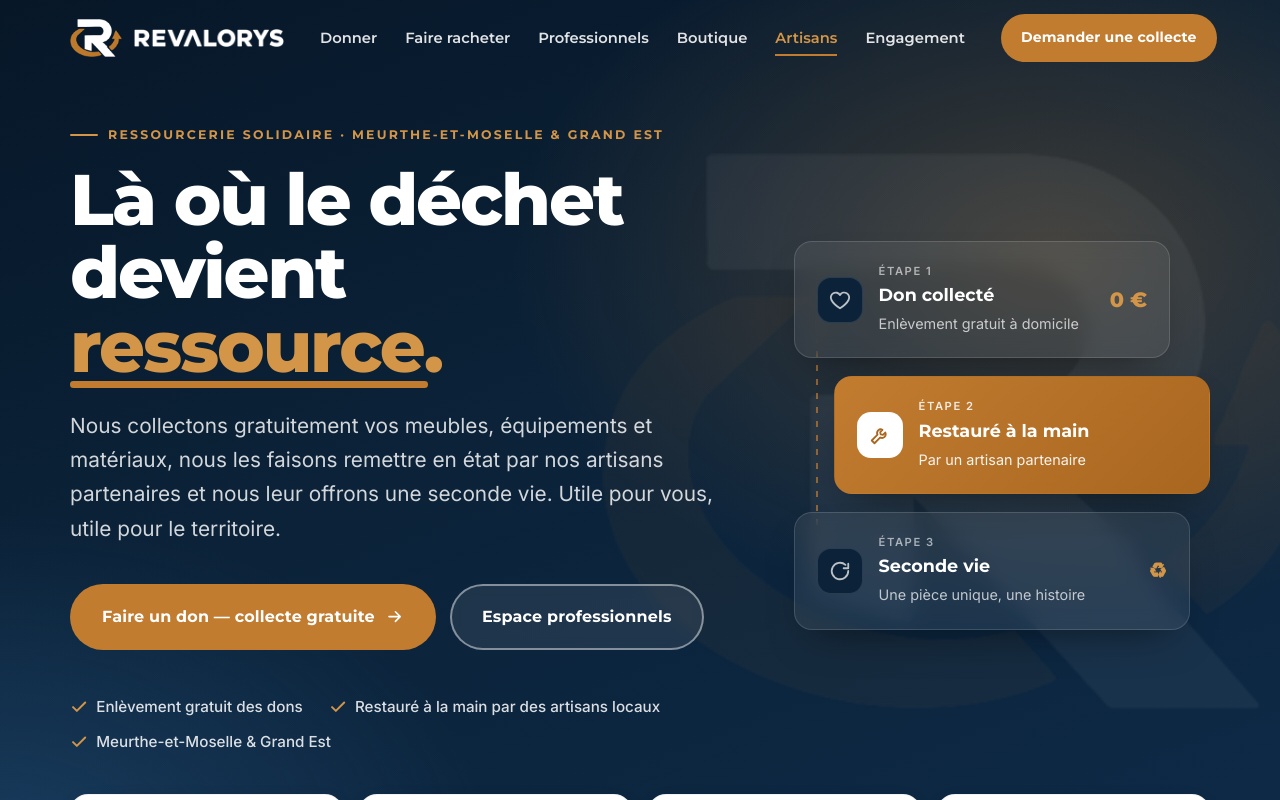
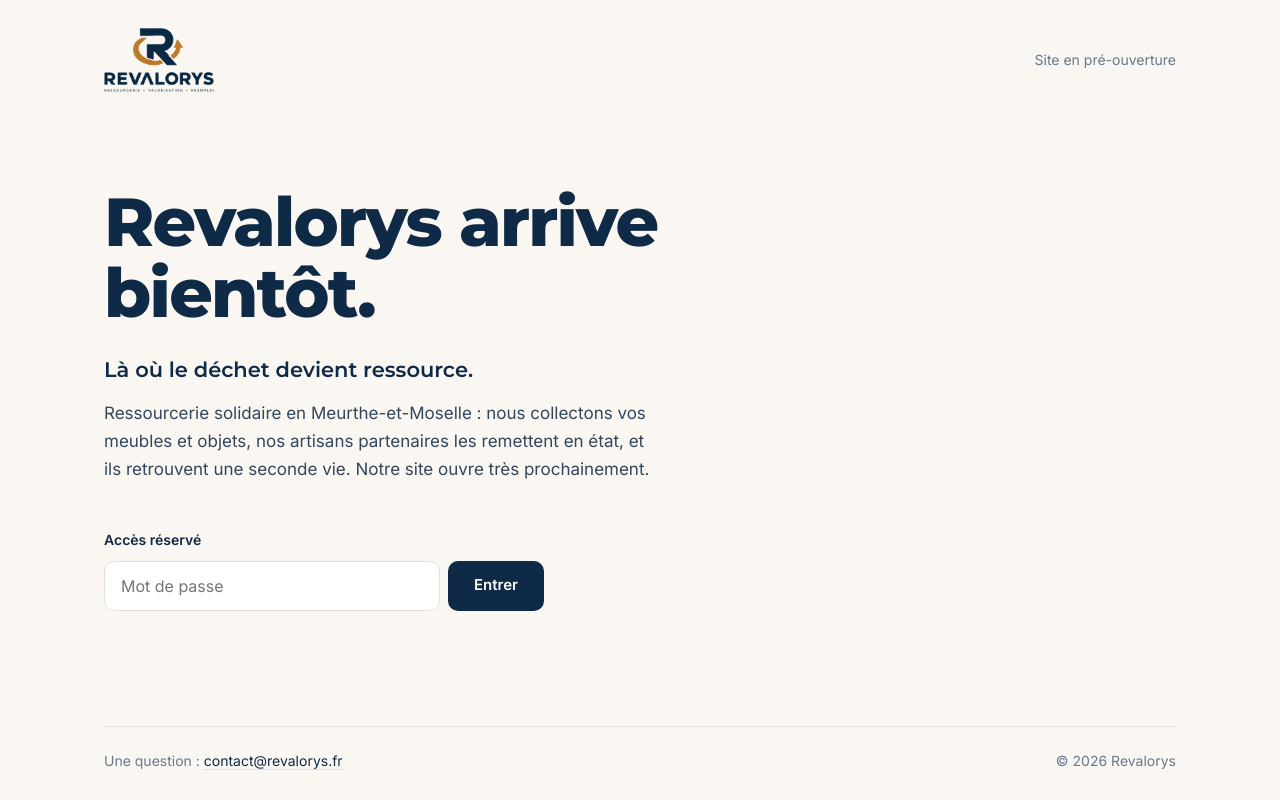
Before and after one commit to thprivateadvisory-sudo/REVALORYS-, a plain HTML site: page index.html in a window 1280 px wide. Shown: the top 800 px of the page. Drawn offline with Linux system fonts and the light colour scheme.

Commit message:
Page d'attente « arrive bientôt » protégée par mot de passe
Co-Authored-By: Claude Opus 5.5 <noreply@anthropic.com>
Claude-Session: https://claude.ai/code/session_014UmVBk3h6ZTW6THbtFb3Em

```diff
--- a/404.html
+++ b/404.html
@@ -3,6 +3,7 @@
 <head>
   <meta charset="utf-8">
   <meta name="viewport" content="width=device-width, initial-scale=1">
+  <script src="assets/js/gate.js"></script>
   <title>Page introuvable — REVALORYS</title>
   <meta name="robots" content="noindex, follow">
   <meta name="theme-color" content="#0E2A47">
--- /dev/null
+++ b/assets/js/gate.js
@@ -0,0 +1,158 @@
+/* ==========================================================================
+   Page d'attente « arrive bientôt » protégée par mot de passe.
+   Chargée en tout premier dans le <head> de chaque page.
+
+   - Pour CHANGER le mot de passe : remplacer HASH par l'empreinte SHA-256
+     du nouveau mot de passe (terminal : printf %s 'motdepasse' | sha256sum).
+     Les visiteurs déjà entrés devront saisir le nouveau.
+   - Pour LANCER officiellement le site : passer ENABLED à false
+     (ou retirer la ligne <script src="assets/js/gate.js"> des pages).
+
+   Note : c'est une protection côté navigateur, suffisante pour une
+   pré-ouverture, mais le contenu reste techniquement lisible dans le code
+   source. Ne pas y mettre d'informations confidentielles.
+   ========================================================================== */
+(function () {
+  var CONFIG = {
+    ENABLED: true,
+    HASH: "95c23ada75bc6fc8b0849ee719eb86f1c74510ed971aff8d557fc5a771b3ab6a",
+    KEY: "revalorys-gate-v2",
+    name: "Revalorys",
+    logo: '<img src="assets/img/logo-full.png" alt="Revalorys" width="640" height="374">',
+    tagline: "Là où le déchet devient ressource.",
+    text: "Ressourcerie solidaire en Meurthe-et-Moselle : nous collectons vos meubles et objets, nos artisans partenaires les remettent en état, et ils retrouvent une seconde vie. Notre site ouvre très prochainement.",
+    contact: "contact@revalorys.fr",
+    colors: { bg: "#FAF7F2", ink: "#0E2A47", text: "#33465B", muted: "#66788C", line: "#E4DED4", brand: "#0E2A47", brandDark: "#071728", accent: "#C17C30", error: "#A9661F" },
+    fonts: { head: '"Montserrat", system-ui, sans-serif', headWeight: 800, body: '"Inter", system-ui, -apple-system, "Segoe UI", sans-serif', brand: '"Montserrat", system-ui, sans-serif' },
+    radius: "10px"
+  };
+
+  if (!CONFIG.ENABLED) return;
+  var root = document.documentElement;
+  try { if (localStorage.getItem(CONFIG.KEY) === CONFIG.HASH) return; } catch (e) {}
+  try { if (sessionStorage.getItem(CONFIG.KEY) === CONFIG.HASH) return; } catch (e) {}
+
+  /* --- SHA-256 (synchrone, sans dépendance) --- */
+  function sha256(str) {
+    var K = [], H = [], p = 2, n = 0;
+    function frac(x) { return ((x - Math.floor(x)) * 4294967296) | 0; }
+    outer: while (n < 64) {
+      for (var f = 2; f * f <= p; f++) if (p % f === 0) { p++; continue outer; }
+      if (n < 8) H[n] = frac(Math.pow(p, 1 / 2));
+      K[n++] = frac(Math.pow(p, 1 / 3)); p++;
+    }
+    var bytes = unescape(encodeURIComponent(str)), words = [], l = bytes.length * 8, i, j;
+    for (i = 0; i < bytes.length; i++) words[i >> 2] |= bytes.charCodeAt(i) << (24 - (i % 4) * 8);
+    words[l >> 5] |= 0x80 << (24 - l % 32);
+    words[(((l + 64) >> 9) << 4) + 15] = l;
+    function r(x, s) { return (x >>> s) | (x << (32 - s)); }
+    for (i = 0; i < words.length; i += 16) {
+      var w = [], h = H.slice(0);
+      for (j = 0; j < 16; j++) w[j] = words[i + j] | 0;
+      for (j = 0; j < 64; j++) {
+        if (j >= 16) {
+          var a = w[j - 15], b = w[j - 2];
+          w[j] = (w[j - 16] + (r(a, 7) ^ r(a, 18) ^ (a >>> 3)) + w[j - 7] + (r(b, 17) ^ r(b, 19) ^ (b >>> 10))) | 0;
+        }
+        var t1 = h[7] + (r(h[4], 6) ^ r(h[4], 11) ^ r(h[4], 25)) + ((h[4] & h[5]) ^ (~h[4] & h[6])) + K[j] + (w[j] | 0);
+        var t2 = (r(h[0], 2) ^ r(h[0], 13) ^ r(h[0], 22)) + ((h[0] & h[1]) ^ (h[0] & h[2]) ^ (h[1] & h[2]));
+        h = [(t1 + t2) | 0].concat(h); h[4] = (h[4] + t1) | 0; h.pop();
+      }
+      for (j = 0; j < 8; j++) H[j] = (H[j] + h[j]) | 0;
+    }
+    var out = "";
+    for (i = 0; i < 8; i++) out += ("00000000" + (H[i] >>> 0).toString(16)).slice(-8);
+    return out;
+  }
+
+  /* --- Masquage immédiat du site (avant tout affichage) --- */
+  var c = CONFIG.colors, f = CONFIG.fonts;
+  var css =
+    "html.site-gated{background:" + c.bg + "}" +
+    "html.site-gated body{overflow:hidden!important}" +
+    "html.site-gated body>*:not(#site-gate){visibility:hidden!important}" +
+    "#site-gate{position:fixed;inset:0;z-index:2147483000;overflow-y:auto;background:" + c.bg + ";color:" + c.text + ";font-family:" + f.body + ";" +
+      "-webkit-font-smoothing:antialiased;transition:opacity .5s ease,visibility .5s ease}" +
+    "#site-gate.is-open{opacity:0;visibility:hidden}" +
+    "#site-gate .g-wrap{min-height:100%;max-width:1200px;margin:0 auto;padding:0 clamp(16px,5vw,64px);display:flex;flex-direction:column}" +
+    "#site-gate .g-top,#site-gate .g-bottom{display:flex;align-items:center;justify-content:space-between;gap:16px;flex-wrap:wrap}" +
+    "#site-gate .g-top{padding:28px 0}" +
+    "#site-gate .g-logo{display:flex;align-items:center;gap:12px;color:" + c.ink + "}" +
+    "#site-gate .g-logo svg{height:34px;width:auto;fill:" + c.brand + "}" +
+    "#site-gate .g-logo img{height:64px;width:auto}" +
+    "#site-gate .g-word{font-family:" + f.brand + ";font-weight:500;font-size:19px;letter-spacing:.22em;color:" + c.brand + "}" +
+    "#site-gate .g-status{font-size:14px;color:" + c.muted + "}" +
+    "#site-gate .g-main{flex:1;display:flex;flex-direction:column;justify-content:center;padding:48px 0 64px;max-width:680px}" +
+    "#site-gate .g-title{font-family:" + f.head + ";font-weight:" + f.headWeight + ";color:" + c.ink + ";font-size:clamp(38px,6.5vw,68px);line-height:1.04;letter-spacing:-.025em;margin:0 0 24px}" +
+    "#site-gate .g-tag{font-family:" + f.head + ";font-weight:600;color:" + c.brand + ";font-size:clamp(18px,2.4vw,21px);margin:0 0 12px}" +
+    "#site-gate .g-text{font-size:17px;line-height:1.65;margin:0 0 44px;max-width:560px}" +
+    "#site-gate .g-label{display:block;font-size:14px;font-weight:600;color:" + c.ink + ";margin:0 0 10px}" +
+    "#site-gate form{display:flex;gap:8px;max-width:440px}" +
+    "#site-gate input{flex:1;min-width:0;height:50px;padding:0 16px;font:inherit;font-size:16px;color:" + c.ink + ";background:#fff;" +
+      "border:1px solid " + c.line + ";border-radius:" + CONFIG.radius + ";outline:none;transition:border-color .2s}" +
+    "#site-gate input:focus{border-color:" + c.brand + "}" +
+    "#site-gate button{height:50px;padding:0 26px;font:inherit;font-weight:600;font-size:15px;color:#fff;background:" + c.brand + ";border:0;" +
+      "border-radius:" + CONFIG.radius + ";cursor:pointer;transition:background .2s}" +
+    "#site-gate button:hover{background:" + c.brandDark + "}" +
+    "#site-gate button:focus-visible,#site-gate input:focus-visible{outline:2px solid " + c.accent + ";outline-offset:2px}" +
+    "#site-gate .g-error{min-height:22px;margin:10px 0 0;font-size:14px;color:" + c.error + "}" +
+    "#site-gate .g-bottom{border-top:1px solid " + c.line + ";padding:22px 0 28px;font-size:14px;color:" + c.muted + "}" +
+    "#site-gate .g-bottom a{color:" + c.ink + ";text-decoration:none;border-bottom:1px solid " + c.line + "}" +
+    "#site-gate .g-bottom a:hover{border-color:" + c.ink + "}" +
+    "@media (max-width:520px){#site-gate form{flex-direction:column}#site-gate input{flex:none;width:100%}#site-gate button{width:100%}" +
+      "#site-gate .g-logo img{height:44px}#site-gate .g-main{padding:32px 0 48px}}" +
+    "@media (prefers-reduced-motion:reduce){#site-gate{transition:none}}";
+
+  root.classList.add("site-gated");
+  var style = document.createElement("style");
+  style.id = "site-gate-style";
+  style.textContent = css;
+  document.head.appendChild(style);
+
+  function esc(s) { return String(s).replace(/[&<>"]/g, function (m) { return { "&": "&amp;", "<": "&lt;", ">": "&gt;", '"': "&quot;" }[m]; }); }
+
+  function mount() {
+    var gate = document.createElement("div");
+    gate.id = "site-gate";
+    gate.setAttribute("role", "dialog");
+    gate.setAttribute("aria-modal", "true");
+    gate.setAttribute("aria-labelledby", "site-gate-title");
+    gate.innerHTML =
+      '<div class="g-wrap">' +
+        '<header class="g-top"><div class="g-logo">' + CONFIG.logo + '</div><span class="g-status">Site en pré-ouverture</span></header>' +
+        '<main class="g-main">' +
+          '<h1 class="g-title" id="site-gate-title">' + esc(CONFIG.name) + " arrive bientôt.</h1>" +
+          '<p class="g-tag">' + esc(CONFIG.tagline) + "</p>" +
+          '<p class="g-text">' + esc(CONFIG.text) + "</p>" +
+          '<label class="g-label" for="site-gate-pw">Accès réservé</label>' +
+          '<form novalidate>' +
+            '<input id="site-gate-pw" type="password" autocomplete="current-password" placeholder="Mot de passe" required>' +
+            '<button type="submit">Entrer</button>' +
+          "</form>" +
+          '<p class="g-error" role="alert" aria-live="polite"></p>' +
+        "</main>" +
+        '<footer class="g-bottom"><span>' +
+          (CONFIG.contact ? 'Une question : <a href="mailto:' + esc(CONFIG.contact) + '">' + esc(CONFIG.contact) + "</a>" : "") +
+          "</span><span>© " + new Date().getFullYear() + " " + esc(CONFIG.name) + "</span></footer>" +
+      "</div>";
+    document.body.appendChild(gate);
+
+    var form = gate.querySelector("form"), input = gate.querySelector("input"), error = gate.querySelector(".g-error");
+    form.addEventListener("submit", function (e) {
+      e.preventDefault();
+      if (sha256(input.value.trim()) === CONFIG.HASH) {
+        try { localStorage.setItem(CONFIG.KEY, CONFIG.HASH); } catch (err) {}
+        try { sessionStorage.setItem(CONFIG.KEY, CONFIG.HASH); } catch (err) {}
+        root.classList.remove("site-gated");
+        gate.classList.add("is-open");
+        setTimeout(function () { gate.remove(); style.remove(); }, 600);
+      } else {
+        error.textContent = "Mot de passe incorrect.";
+        input.select();
+      }
+    });
+  }
+
+  if (document.body) mount();
+  else document.addEventListener("DOMContentLoaded", mount);
+})();
--- a/index.html
+++ b/index.html
@@ -3,6 +3,7 @@
 <head>
   <meta charset="utf-8">
   <meta name="viewport" content="width=device-width, initial-scale=1">
+  <script src="assets/js/gate.js"></script>
   <title>Ressourcerie en Meurthe-et-Moselle — Collecte gratuite de meubles | REVALORYS</title>
   <meta name="description" content="Ressourcerie solidaire en Meurthe-et-Moselle (Nancy, Lunéville, Toul…) : enlèvement gratuit de meubles et électroménager, débarras, rachat de lots et objets restaurés par des artisans locaux.">
   <meta name="robots" content="index, follow, max-image-preview:large, max-snippet:-1, max-video-preview:-1">
```
Also changed, not shown: artisans.html (+1 -0 lines), boutique.html (+1 -0 lines), don-vehicule.html (+1 -0 lines), mentions-legales.html (+1 -0 lines), piece-exemple.html (+1 -0 lines), produit.html (+1 -0 lines), 1 other file.
